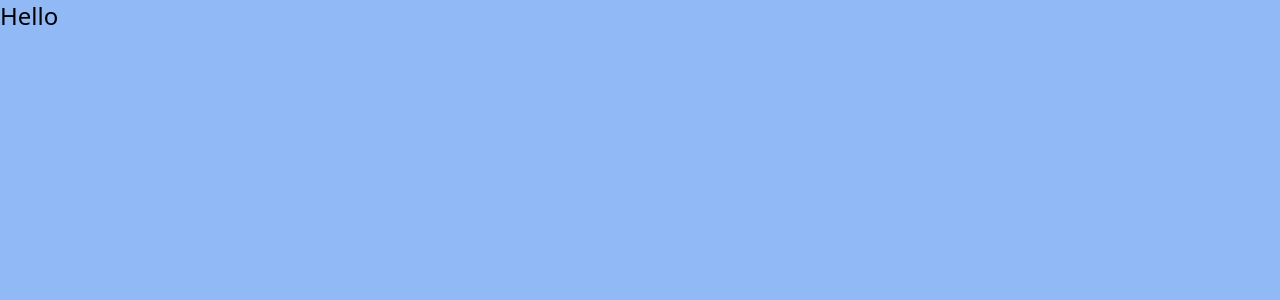
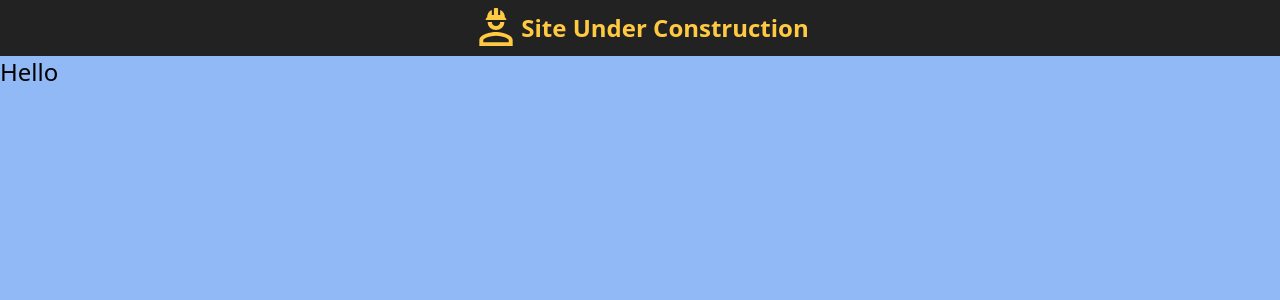
Before and after one commit to BenjaminStuartDev/portfolio, a Next.js app: page / in a window 1280 px wide. Shown: the top 300 px of the page. Built offline with nearby package versions, Linux system fonts and the light colour scheme.

Commit message:
Add & render WorkInProgressBar component

```diff
--- /dev/null
+++ b/src/components/WorkInProgressBar.jsx
@@ -0,0 +1,24 @@
+import ConstructionWorker from "../../public/construction_worker.svg";
+import Image from "next/image";
+
+export default function WorkInProgressBar() {
+  return (
+    <section className="w-full h-14 bg-mine-shaft flex items-center justify-center">
+      <Image
+        src={ConstructionWorker}
+        alt="Construction Worker"
+        width={50}
+        height={50}
+      />
+      <h1 className="font-family:montserrat font-semibold text-2xl text-construction-yellow">
+        <a
+          href="https://media.tenor.com/PG2ujR7H4UMAAAAd/dog-hot.gif"
+          target="_blank"
+          rel="noreferrer"
+        >
+          Site Under Construction
+        </a>
+      </h1>
+    </section>
+  );
+}
--- a/src/pages/index.js
+++ b/src/pages/index.js
@@ -1,4 +1,5 @@
 import Head from "next/head";
+import WorkInProgressBar from "@/components/WorkInProgressBar";
 
 export default function Home() {
   return (
@@ -13,6 +14,7 @@ export default function Home() {
         <link rel="icon" href="/favicon.ico" />
       </Head>
       <main>
+        <WorkInProgressBar />
         <h1 className="text-2xl">Hello</h1>
       </main>
     </>
```
